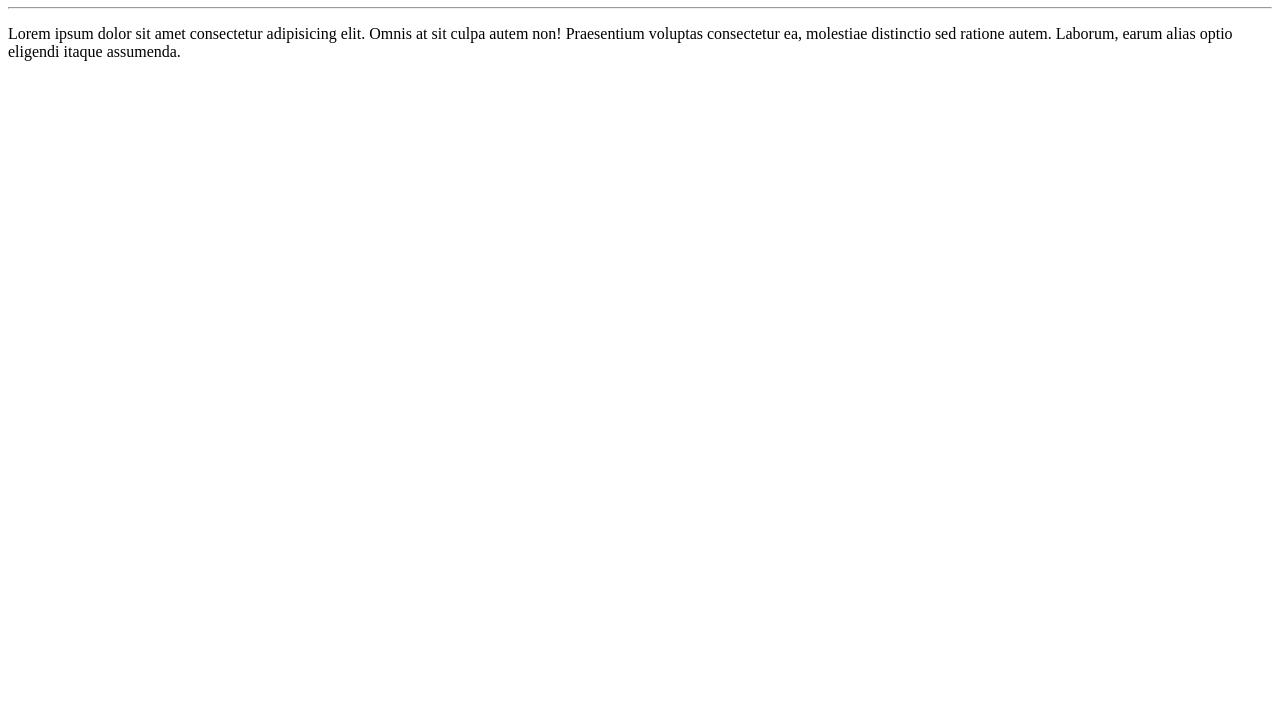
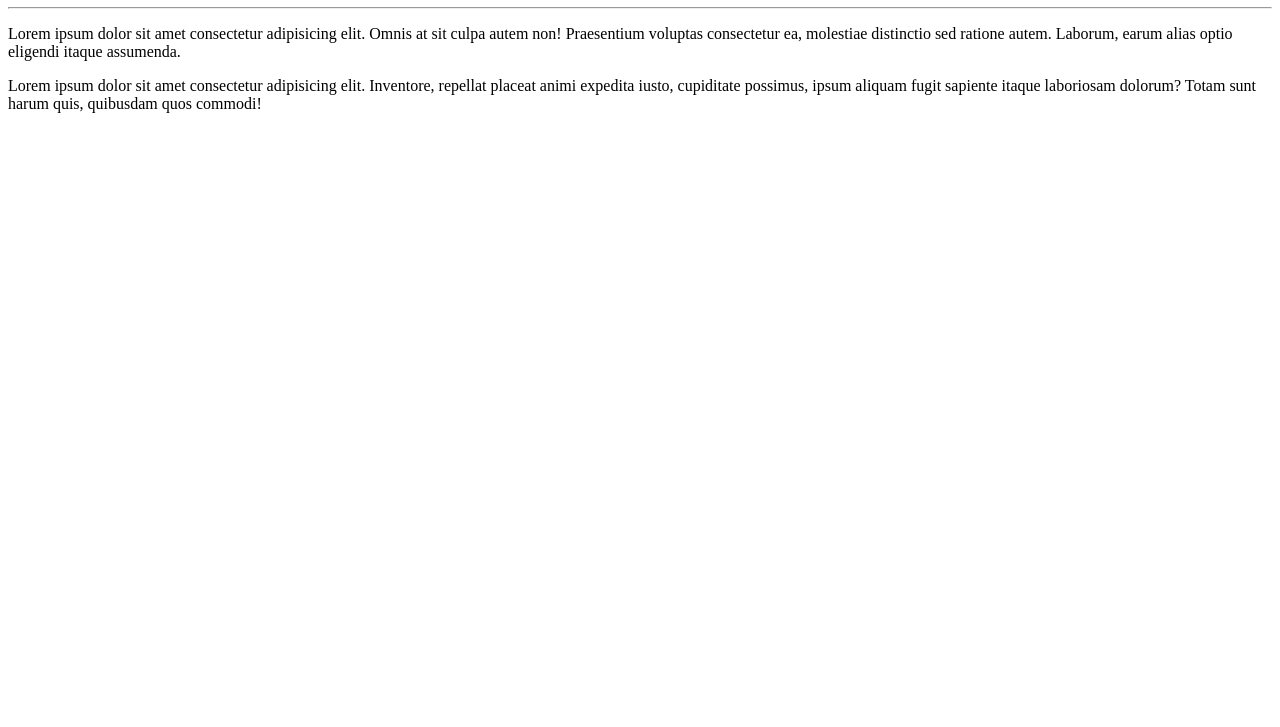
Before and after one commit to Maraqueto/Ol--Mundo, a plain HTML site: page site-exemplo/index.html in a window 1280 px wide. Shown: the part 73-800 px from the top of the page. Drawn offline with Linux system fonts and the light colour scheme.

Commit message:
adicionei um paragrafo

```diff
--- a/site-exemplo/index.html
+++ b/site-exemplo/index.html
@@ -10,4 +10,5 @@
  <hr>
  <p>Lorem ipsum dolor sit amet consectetur adipisicing elit. Omnis at sit culpa autem non! Praesentium voluptas consectetur ea, molestiae distinctio sed ratione autem. Laborum, earum alias optio eligendi itaque assumenda.</p>
 </body>
+Lorem ipsum dolor sit amet consectetur adipisicing elit. Inventore, repellat placeat animi expedita iusto, cupiditate possimus, ipsum aliquam fugit sapiente itaque laboriosam dolorum? Totam sunt harum quis, quibusdam quos commodi!
 </html>
```
